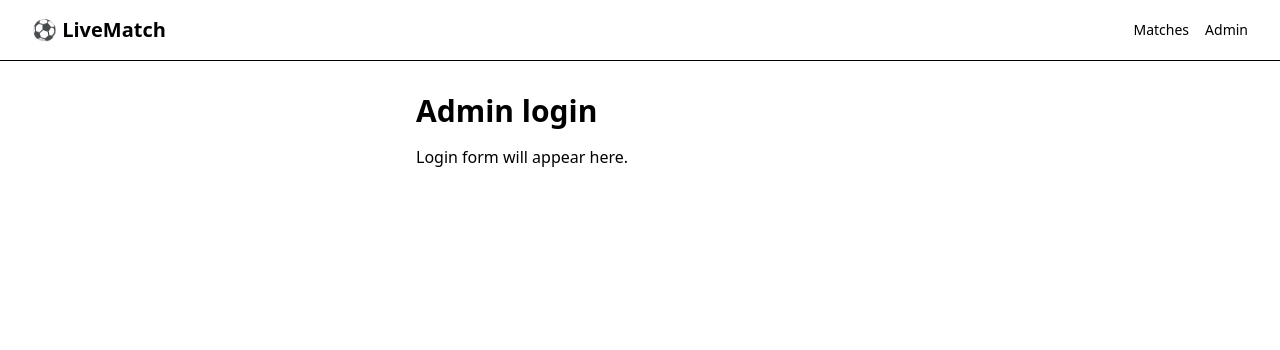
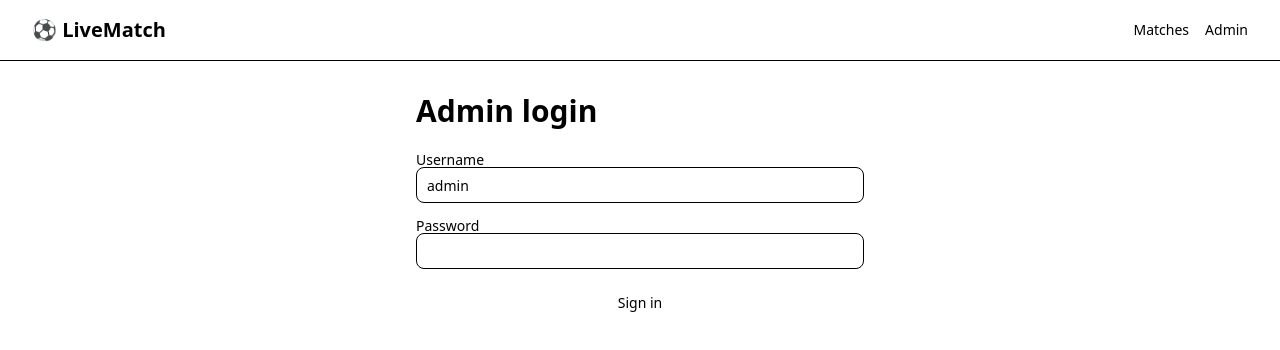
Before and after one commit to ur8an5ky/LiveMatch, a React (Vite) app in the folder client/: page /login in a window 1280 px wide. Shown: the top 350 px of the page. Built offline with nearby package versions, Linux system fonts and the light colour scheme.

Commit message:
feat(client): use shadcn components on login page

```diff
--- a/client/src/pages/LoginPage.jsx
+++ b/client/src/pages/LoginPage.jsx
@@ -1,10 +1,22 @@
+import { Button } from "@/components/ui/button";
+import { Input } from "@/components/ui/input";
+import { Label } from "@/components/ui/label";
+
 export default function LoginPage() {
     return (
         <div className="max-w-md mx-auto">
-            <h1 className="text-3xl font-bold mb-4">Admin login</h1>
-            <p className="text-muted-foreground">
-                Login form will appear here.
-            </p>
+            <h1 className="text-3xl font-bold mb-6">Admin login</h1>
+            <div className="space-y-4">
+                <div>
+                    <Label htmlFor="username">Username</Label>
+                    <Input id="username" placeholder="admin" />
+                </div>
+                <div>
+                    <Label htmlFor="password">Password</Label>
+                    <Input id="password" type="password" />
+                </div>
+                <Button className="w-full">Sign in</Button>
+            </div>
         </div>
     );
 }
```
